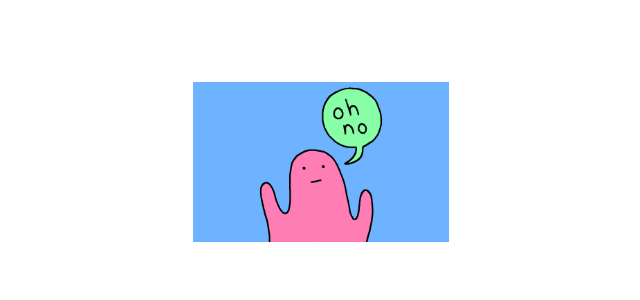
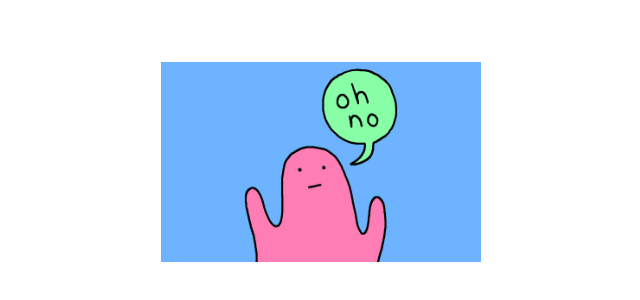
Before and after one commit to mvrkvincent/Oh_no, a plain HTML site: page index.html in a window 1280 px wide. Shown: the part 236-536 px from the top of the page, without its empty margins (319-959 px from the left). Drawn offline with Linux system fonts and the light colour scheme.

Commit message:
Upsize picture

```diff
--- a/index.css
+++ b/index.css
@@ -13,6 +13,6 @@ body {
 }
 
 img {
-  height: 20vh;
-  width: 20vw;
+  height: 25vh;
+  width: 25vw;
 }
```
